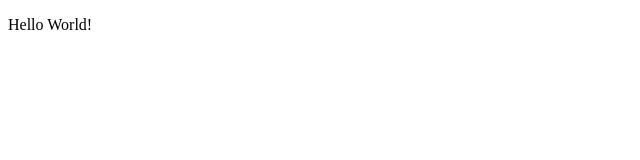
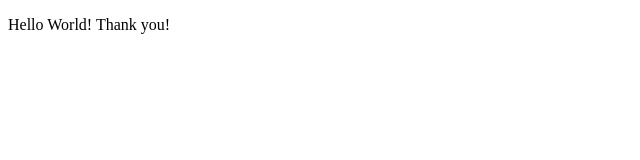
Before and after one commit to irahrapunzel/git-basics, a plain HTML site: page index.html in a window 1280 px wide. Shown: the full height of the page, 0-640 px from the left. Drawn offline with Linux system fonts and the light colour scheme.

Commit message:
added thank you

```diff
--- a/index.html
+++ b/index.html
@@ -6,6 +6,6 @@
     <title>Document</title>
 </head>
 <body>
-    <p>Hello World!</p>
+    <p>Hello World! Thank you!</p>
 </body>
 </html>
```
